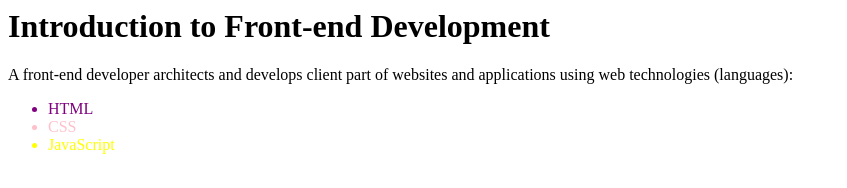
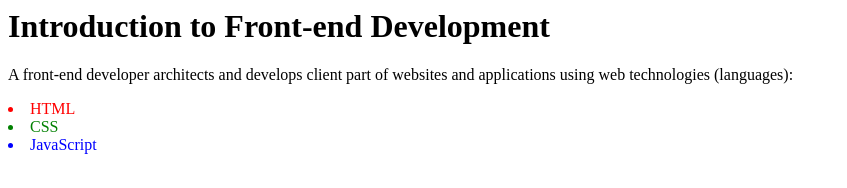
Before and after one commit to ivaaaaaaaaaa/front-end-development, a plain HTML site: page index.html in a window 1280 px wide. Shown: the whole page, without its empty margins (0-847 px from the left). Drawn offline with Linux system fonts and the light colour scheme.

Commit message:
Initial Commit

```diff
--- a/index.html
+++ b/index.html
@@ -1,13 +1,11 @@
 <h1>Introduction to Front-end Development</h1>
-
-<p>A front-end developer architects and develops client part of websites and applications using web technologies (languages):</p>
-
+<p>A front-end developer architects and develops client part of websites and applications using web technologies (languages):</p
 <ul>
 
-<li style="color: purple;">HTML</li>
+<li style="color: red;">HTML</li>
 
-<li style="color: pink;">CSS</li>
+<li style="color: green;">CSS</li>
 
-<li style="color: yellow;">JavaScript</li>
+<li style="color: blue;">JavaScript</li>
 
 </ul>
```
Also changed, not shown: proba.html (deleted, +0 -13 lines).
